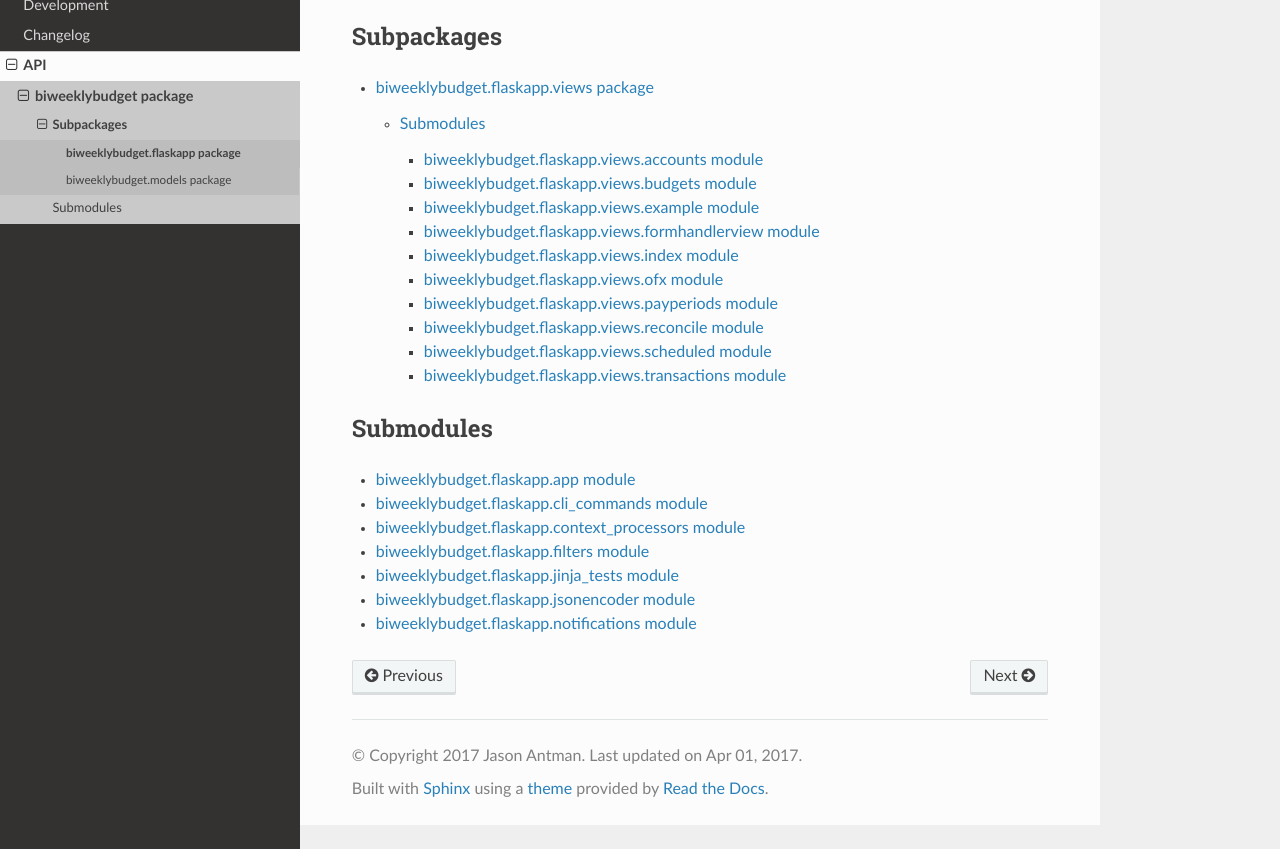
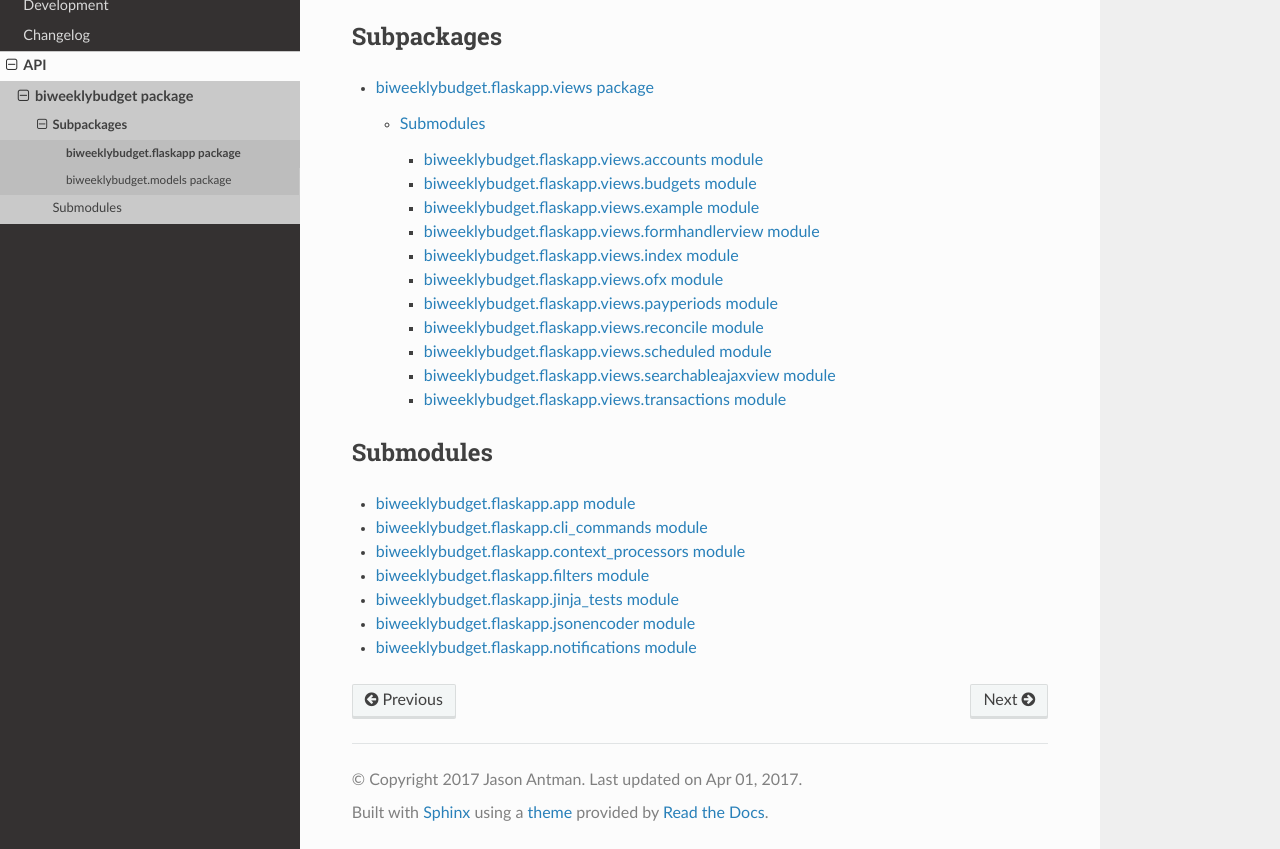
Before and after one commit to jantman/biweeklybudget, a Sphinx documentation site: the page built from docs/source/biweeklybudget.flaskapp.rst, in a window 1280 px wide and 1137 px high, cut to the strip 288-1137 px from the top of the window. Built offline with Sphinx 7.4.7 and the Read the Docs theme 2.0.0, drawn with Linux system fonts in a browser that asks for light colours.

```diff
--- a/docs/source/biweeklybudget.flaskapp.views.rst
+++ b/docs/source/biweeklybudget.flaskapp.views.rst
@@ -20,4 +20,5 @@ Submodules
    biweeklybudget.flaskapp.views.payperiods
    biweeklybudget.flaskapp.views.reconcile
    biweeklybudget.flaskapp.views.scheduled
+   biweeklybudget.flaskapp.views.searchableajaxview
    biweeklybudget.flaskapp.views.transactions
--- /dev/null
+++ b/docs/source/biweeklybudget.flaskapp.views.searchableajaxview.rst
@@ -0,0 +1,7 @@
+biweeklybudget.flaskapp.views.searchableajaxview module
+=======================================================
+
+.. automodule:: biweeklybudget.flaskapp.views.searchableajaxview
+    :members:
+    :undoc-members:
+    :show-inheritance:
```
Also changed, not shown: 1 other file.
